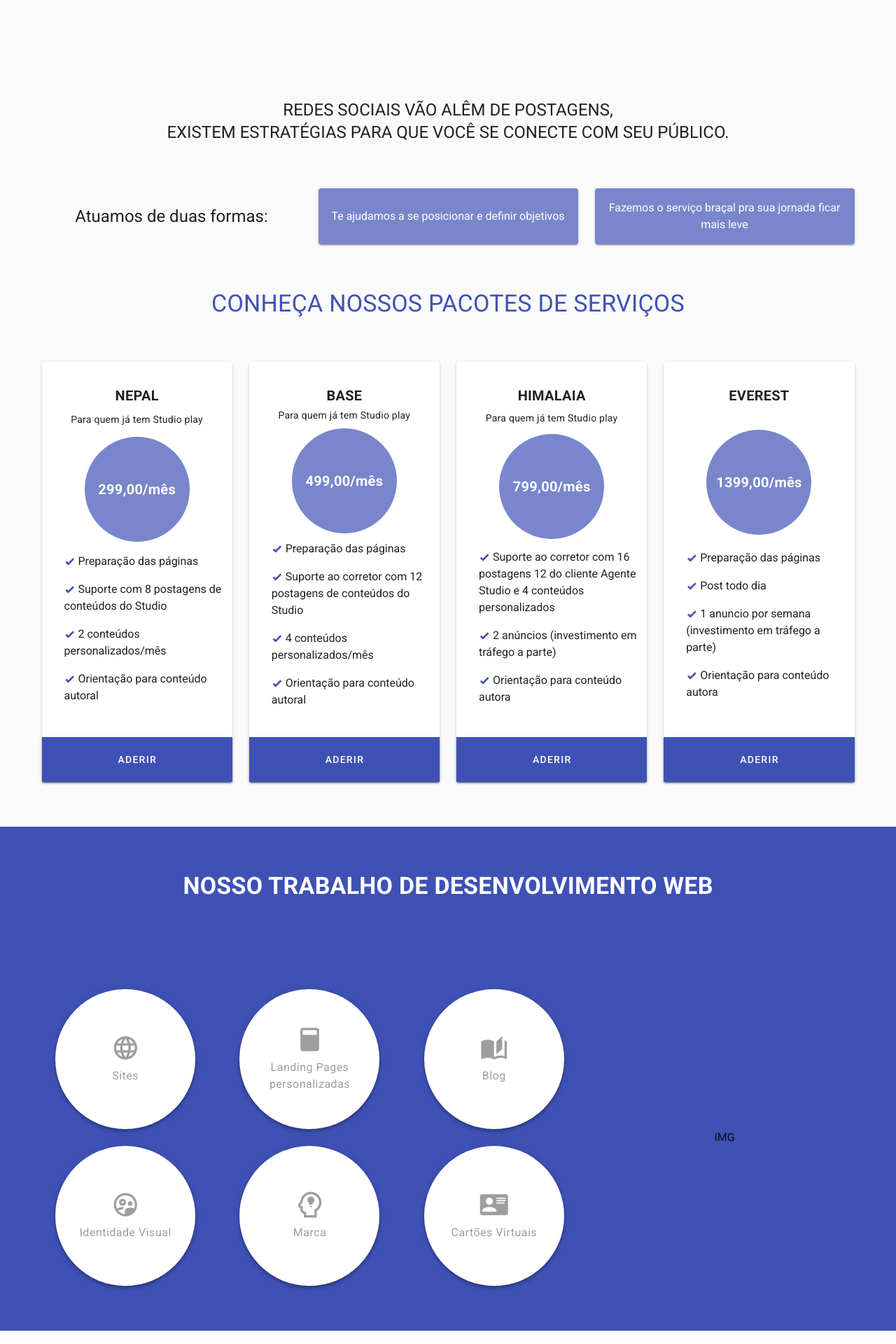
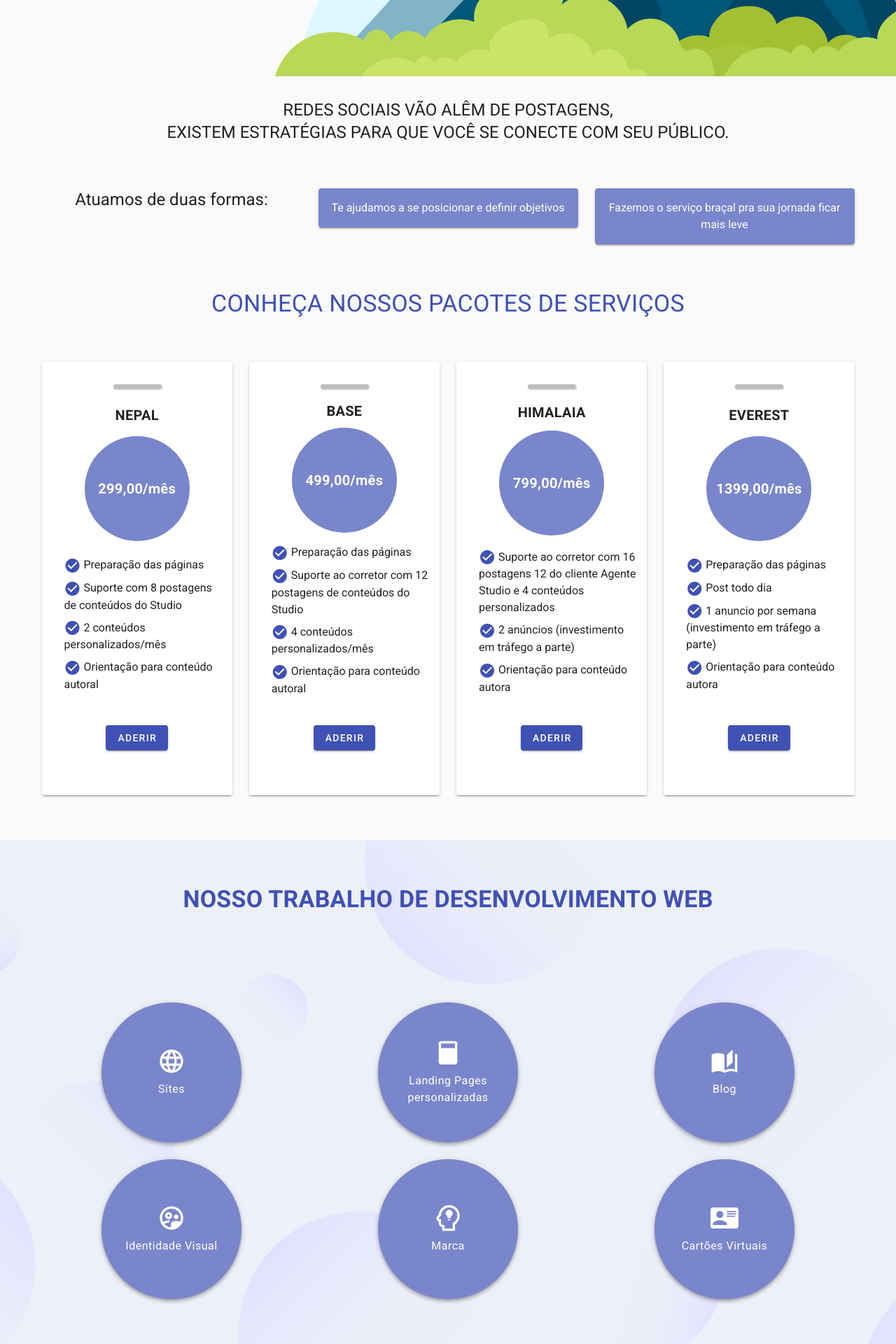
Before and after one commit to 7br-uno/lp-ca-sherpa, a Nuxt app: page / in a window 1280 px wide. Shown: the part 875-2795 px from the top of the page at 70% size. Built offline with nearby package versions, Linux system fonts and the light colour scheme.

Commit message:
upadate sections

```diff
--- a/components/mainBaner.vue
+++ b/components/mainBaner.vue
@@ -1,5 +1,5 @@
 <template>
-  <div class="grey lighten-5">
+  <div class="grey lighten-5 bg-main">
     <v-container py-16>
       <v-row style="height: 100vh">
         <v-col cols="12" sm="12" md="6"  lg="6" class="d-flex flex-column  align-center justify-center">
@@ -21,11 +21,6 @@
             </div>
           </div>
         </v-col>
-         <v-col cols="12" sm="12" md="6"  lg="6" class="d-flex flex-column align-center justify-center">
-          <div>
-            IMG
-          </div>
-        </v-col>
       </v-row>
     </v-container>
   </div>
@@ -33,5 +28,11 @@
 
 
 <style lang="scss" scoped>
-
+.bg-main {
+  background: url('/img/background-sherpa.png');
+  text-align: center;
+  background-size: cover;
+  background-position: center;
+  background-repeat:no-repeat;
+}
 </style>
--- a/components/services.vue
+++ b/components/services.vue
@@ -71,12 +71,13 @@
         >
           <v-hover>
             <v-card class="service d-flex flex-column align-center pt-8">
-              <div class="text-h6 text-uppercase font-weight-bold">
+              <span class="trace grey lighten-1 mb-4"></span>
+              <div class="text-h6 text-uppercase font-weight-bold mb-2">
                 {{ service.title }}
               </div>
-              <div class="text-body-2 mb-2">
+              <!-- <div class="text-body-2 mb-2">
                 {{ service.subtitle }}
-              </div>
+              </div> -->
               <div
                 class="
                   indigo
@@ -88,6 +89,7 @@
                   white--text
                   text-h6
                   font-weight-bold
+                  mb-4
                 "
               >
                 {{ service.value }}
@@ -98,14 +100,14 @@
                   <li
                     v-for="(listItem, i) in service.listItens"
                     :key="i"
-                    class="py-2"
+                    class="pb-2"
                   >
-                    <v-icon small color="indigo"> mdi-check-bold </v-icon>
+                    <v-icon long color="indigo"> mdi-check-circle </v-icon>
                     {{ listItem }}
                   </li>
                 </ul>
               </div>
-              <v-btn class="indigo white--text rounded-0 py-8 c-value">
+              <v-btn class="indigo white--text py-4 mb-16">
                 Aderir
               </v-btn>
             </v-card>
@@ -172,7 +174,6 @@ export default {
 <style lang="scss" scoped>
 .service {
   width: 280px;
-  height: 600px;
   flex-direction: column;
   justify-content: space-between;
 }
@@ -185,9 +186,14 @@ ul {
   list-style: none;
 }
 .card__atuacao {
-  height: 80px;
   display: flex;
   align-items: center;
+}
+.trace {
+  width: 68px;
+  height: 6px;
+  border-radius: 4px;
+  box-shadow: 1px 1px 1px 1px rgba(0, 0, 0, 0.2);
 }
 .cicle {
   height: 150px;
@@ -195,5 +201,6 @@ ul {
   background-color: #bbb;
   border-radius: 50%;
   display: inline-block;
+
 }
 </style>
--- a/components/works.vue
+++ b/components/works.vue
@@ -1,5 +1,5 @@
 <template>
-  <div class="indigo" id="work">
+  <div class="bg-work" id="work">
     <v-container py-16>
       <v-row class="mb-10">
         <v-col cols="12">
@@ -11,7 +11,7 @@
               font-weight-bold
               mb-16
               text-center
-              white--text
+              indigo--text
             "
           >
             Nosso trabalho de desenvolvimento web
@@ -20,8 +20,8 @@
       </v-row>
       <v-row >
         <v-col
-          lg="8"
-          md="8"
+          lg="12"
+          md="12"
           sm="12"
           xs="12"
           cols="12"
@@ -46,7 +46,8 @@
                       card__work
                       rounded-circle
                       d-inline-block
-                      white
+                      indigo
+                      lighten-2
                       d-flex
                       flex-column
                       justify-center
@@ -54,10 +55,10 @@
                       text-center
                     "
                   >
-                    <v-icon x-large color="grey">
+                    <v-icon x-large color="white">
                       {{ work.icon }}
                     </v-icon>
-                    <div class="text-body-1 mt-2 grey--text">
+                    <div class="text-body-1 mt-2 white--text">
                       {{ work.title }}
                     </div>
                   </div>
@@ -66,7 +67,7 @@
             </v-col>
           </v-row>
         </v-col>
-        <v-col
+        <!-- <v-col
           lg="4"
           md="4"
           sm="12"
@@ -75,7 +76,7 @@
           class="d-flex justify-center flex-column align-center"
         >
           IMG
-        </v-col>
+        </v-col> -->
       </v-row>
     </v-container>
   </div>
@@ -114,4 +115,11 @@ export default {
   text-align: center;
   width: 200px;
 }
+
+.bg-work {
+  background-image: url('/img/bolas.png');
+  background-size: cover;
+  background-position: center;
+  background-repeat:no-repeat;
+}
 </style>
```
Also changed, not shown: static/img/background-sherpa.png (added), static/img/bolas.png (added).
